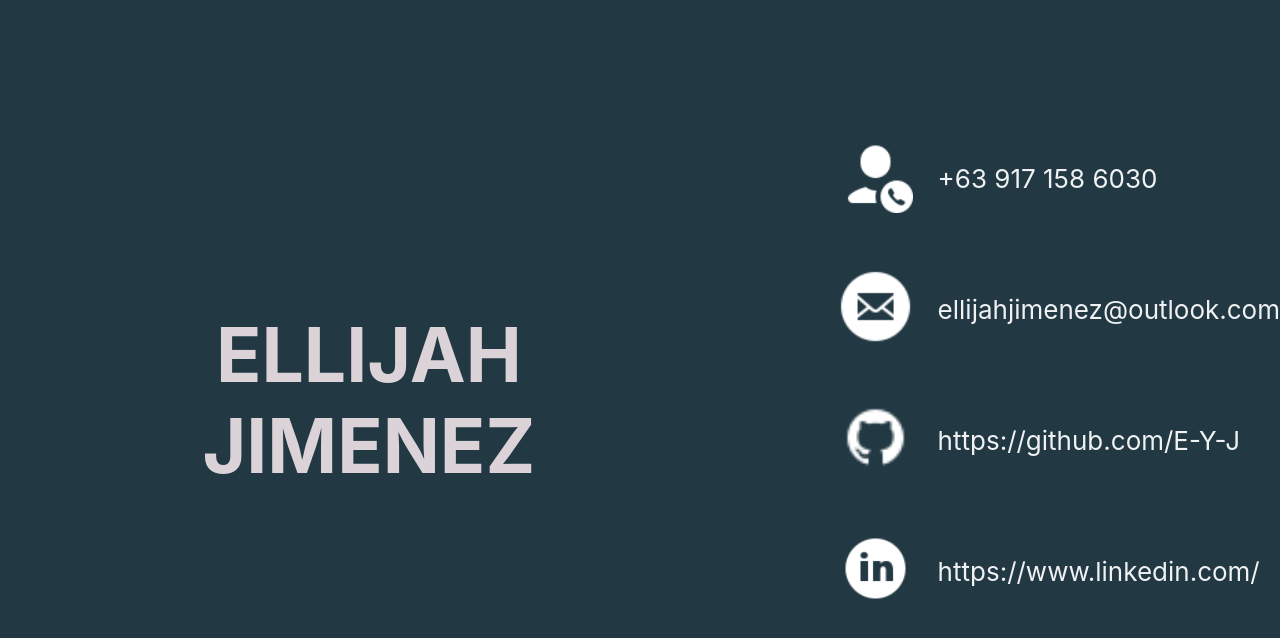
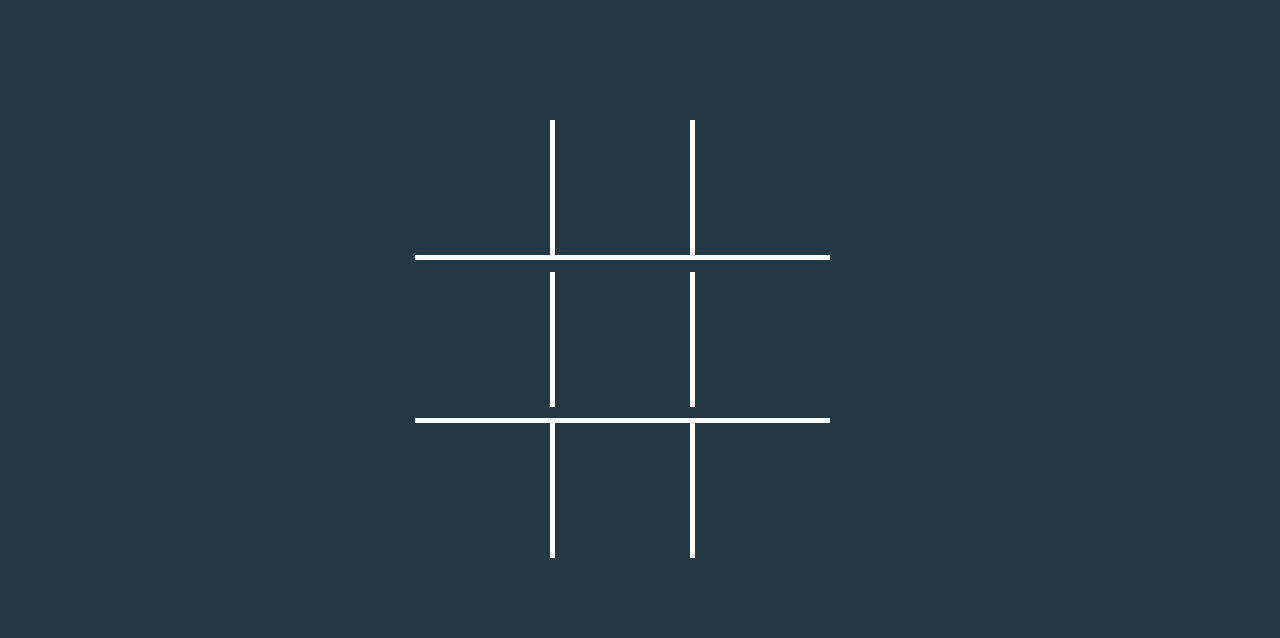
Before and after one commit to E-Y-J/eyojwebsite, a React (Create React App) app: page /impossiblettt in a window 1280 px wide. Shown: the top 638 px of the page. Built offline with nearby package versions, Linux system fonts and the light colour scheme.

Commit message:
add new page, reorganize

```diff
--- a/package.json
+++ b/package.json
@@ -8,6 +8,7 @@
     "@testing-library/user-event": "^13.5.0",
     "react": "^17.0.2",
     "react-dom": "^17.0.2",
+    "react-router-dom": "^6.3.0",
     "react-scripts": "5.0.0",
     "web-vitals": "^2.1.4"
   },
--- a/public/index.html
+++ b/public/index.html
@@ -1,5 +1,5 @@
 <!DOCTYPE html>
-<html lang="en" style="min-width: 100%; background-color: #223843;">
+<html lang="en" >
   <head>
     <meta charset="utf-8" />
     <meta name="viewport" content="width=device-width, initial-scale=1" />
--- a/src/App.js
+++ b/src/App.js
@@ -1,37 +1,19 @@
-import './App.css';
-import call from '../src/images/call.png';
-import mail from '../src/images/mail.png';
-import git from '../src/images/git.png';
-import linkdin from '../src/images/linkdin.png';
+import '../src/stylesheets/App.css';
+import { BrowserRouter as Router, Route, Routes } from 'react-router-dom';
+
+import MainPage from './components/MainPage';
+import ImpossibleTTT from './components/ImpossibleTTT';
 
 function App() {
   return (
-    <div className="App centerVer centerHor">
-
-    <div className='container centerVer centerHor'>
-      <h1>ELLIJAH JIMENEZ</h1>
-    </div>
-
-      <div className='container colElements centerHor'>
-        <div className='contactContainer rowElements'>
-          <a className='icon'><img src={call}/></a>
-          <a className='textContainer'>+63 917 158 6030</a>
-        </div>
-        <div className='contactContainer rowElements'>
-          <a className='icon'><img src={mail}/></a>
-          <a className='textContainer' href = "mailto: ellijahjimenez@outlook.com">ellijahjimenez@outlook.com</a>
-        </div>
-        <div className='contactContainer rowElements'>
-          <a className='icon'><img src={git}/></a>
-          <a className='textContainer' href='https://github.com/E-Y-J'  target="_blank" rel="noopener noreferrer">https://github.com/E-Y-J</a>
-        </div>
-        <div className='contactContainer rowElements'>
-          <a className='icon'><img src={linkdin}/></a>
-          <a className='textContainer' href='https://www.linkedin.com/in/ellijah-jimenez-9495071b0/'  target="_blank" rel="noopener noreferrer">https://www.linkedin.com/</a>
-        </div>
+    <Router>
+      <div className="App">
+        <Routes>
+          <Route path="/*" element={<MainPage />} />
+          <Route path="/impossiblettt" element={<ImpossibleTTT />} />
+        </Routes>
       </div>
-
-    </div>
+    </Router>
   );
 }
 
--- /dev/null
+++ b/src/components/ImpossibleTTT.js
@@ -0,0 +1,97 @@
+import React, { Component } from 'react';
+import '../stylesheets/TTT.css';
+
+class ImpossibleTTT extends Component {
+
+    constructor(){
+        super();
+        this.state = {
+            NE: '',
+            N: '',
+            NW: '',
+            E: '',
+            M: '',
+            W: '',
+            SE: '',
+            S: '',
+            SW: '',
+
+            turn: 1,
+            count: 0
+          }
+    }
+
+    //start region: algorithm
+    componentDidUpdate(){
+        if(this.state.turn === 2){
+            if(this.state.count === 1){
+                if(this.state.NE === 'X' || this.state.NW === 'X' || this.state.SE === 'X' || this.state.SW === 'X'){
+                    this.setState({ //
+                        M : 'O',
+                        turn: 1,
+                        count: 2
+                    })
+                }
+            } else {
+                //add
+                this.setState({
+                        turn: 1
+                    })
+            }
+        }
+    }
+
+    clickDiv = e => {
+        let newCount = this.state.count +1;
+        if(this.state.turn === 1){
+            e.target.innerHTML = 'X'
+            this.setState({ //make function for setstate separate
+                [e.target.id] : 'X',
+                turn: 2,
+                count: newCount
+            })
+        } else {
+            console.log("nada")
+        }
+    }
+    //end region: algorithm
+
+    //html
+    render() {
+        return (
+            <div className='tttContainer'>
+                <div className='square up left'>
+                    <textarea readOnly onClick={this.clickDiv} value={this.state.NW} id="NW"></textarea>
+                </div>
+                <div className='square up'>
+                    <textarea readOnly onClick={this.clickDiv} value={this.state.N} id="N"></textarea>
+                </div>
+                <div className='square up right'>
+                    <textarea readOnly onClick={this.clickDiv} value={this.state.NE} id="NE"></textarea>
+                </div>
+
+                <div className='square left'>
+                    <textarea readOnly onClick={this.clickDiv} value={this.state.W} id="W"></textarea>
+                </div>
+                <div className='square'>
+                    <textarea readOnly onClick={this.clickDiv} value={this.state.M} id="M"></textarea>
+                </div>
+                <div className='square right'>
+                    <textarea readOnly onClick={this.clickDiv} value={this.state.E} id="E"></textarea>
+                </div>
+
+                <div className='square down left'>
+                    <textarea readOnly onClick={this.clickDiv} value={this.state.SW} id="SW"></textarea>
+                </div>
+                <div className='square down'>
+                    <textarea readOnly onClick={this.clickDiv} value={this.state.S} id="S"></textarea>
+                </div>
+                <div className='square down right'>
+                    <textarea readOnly onClick={this.clickDiv} value={this.state.SE} id="SE"></textarea>
+                </div>
+            </div>
+        );
+    }
+}
+
+export default ImpossibleTTT
--- /dev/null
+++ b/src/components/MainPage.js
@@ -0,0 +1,48 @@
+import React, { Component } from 'react';
+
+import call from '../images/call.png';
+import mail from '../images/mail.png';
+import git from '../images/git.png';
+import linkdin from '../images/linkdin.png';
+
+class MainPage extends Component {
+
+    constructor(){
+        super();
+        this.state = {
+          }
+    }
+
+    render() {
+        return (
+            <div className="mainContainer centerVer centerHor">
+
+            <div className='container centerVer centerHor'>
+            <h1>ELLIJAH JIMENEZ</h1>
+            </div>
+
+            <div className='container colElements centerHor'>
+                <div className='contactContainer rowElements'>
+                <a className='icon'><img src={call}/></a>
+                <a className='textContainer'>+63 917 158 6030</a>
+                </div>
+                <div className='contactContainer rowElements'>
+                <a className='icon'><img src={mail}/></a>
+                <a className='textContainer' href = "mailto: ellijahjimenez@outlook.com">ellijahjimenez@outlook.com</a>
+                </div>
+                <div className='contactContainer rowElements'>
+                <a className='icon'><img src={git}/></a>
+                <a className='textContainer' href='https://github.com/E-Y-J'  target="_blank" rel="noopener noreferrer">https://github.com/E-Y-J</a>
+                </div>
+                <div className='contactContainer rowElements'>
+                <a className='icon'><img src={linkdin}/></a>
+                <a className='textContainer' href='https://www.linkedin.com/in/ellijah-jimenez-9495071b0/'  target="_blank" rel="noopener noreferrer">https://www.linkedin.com/</a>
+                </div>
+            </div>
+
+            </div>
+        );
+    }
+}
+
+export default MainPage
--- a/src/App.css
+++ b/src/stylesheets/App.css
@@ -1,12 +1,14 @@
-html, body, #app, #app>div {
+html, body, #root, #mainContainer, #mainContainer>div, .App {
   color: #dbd3d8;
-  min-height: 100%;
+  height: 100%;
 }
-html{
+.App{
   display: flex;
+  background-color: #223843;
   align-items: center;
   justify-content: center;
 }
+
 .rowElements{
   display: flex;
   flex-direction: row;
@@ -26,7 +28,7 @@ html{
 }
 
 @media only screen and (min-width: 948px) {
-  .App{
+  .mainContainer{
     font-size: calc(10px + 2vmin);
     display: flex;
     flex-direction: row;
@@ -49,7 +51,7 @@ html{
 }
 
 @media only screen and (max-width: 1050px) {
-  .App{
+  .mainContainer{
     font-size: calc(10px + 2vmin);
     display: flex;
     flex-direction: column;
--- /dev/null
+++ b/src/stylesheets/TTT.css
@@ -0,0 +1,64 @@
+.tttContainer{
+    position: absolute;
+    top: 50%;
+    left: 50%;
+    display: flex;
+    flex-wrap: wrap;
+}
+
+@media (max-width: 540px), (max-height: 630px){
+    .tttContainer {
+        width: 300px;
+        height: 300px;
+        margin-left: -150px;
+        margin-top: -205px;
+    }
+}
+@media (min-width: 541px) and (min-height: 631px){
+    .tttContainer {
+        width: 450px;
+        height: 450px;
+        margin-left: -225px;
+        margin-top: -280px;
+    }
+}
+
+.square{
+    height: 30%;
+    width: 30%;
+    display: flex;
+    align-items: center;
+    justify-content: center;
+}
+
+.middle{
+    border: 5px solid white;
+}
+
+.left{
+    border-right: 5px solid white;
+}
+
+.right{
+    border-left: 5px solid white;
+}
+
+.up{
+    border-bottom: 5px solid white;
+}
+
+.down{
+    border-top: 5px solid white;
+}
+
+textarea{
+    width: 100%;
+    color: #FFF;
+    text-align: center;
+    font-size:50px;
+    outline: none;
+    background: transparent;
+    border: 0 none;
+    resize: none;
+    cursor: pointer;
+}
```
Also changed, not shown: 1 other file (tests, documents, lock files or other folders).
